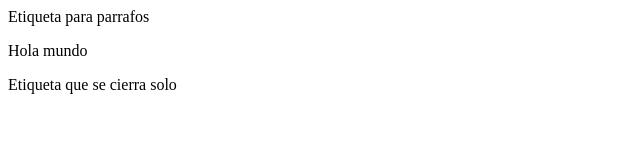
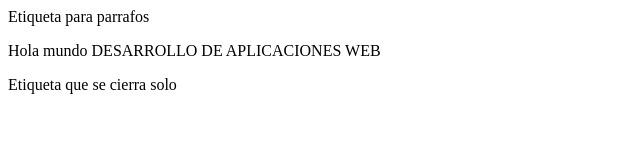
Before and after one commit to msilva6839/actividad-desarolloWeb-1, a plain HTML site: page index.html in a window 1280 px wide. Shown: the whole page, without its empty margins (0-640 px from the left). Drawn offline with Linux system fonts and the light colour scheme.

Commit message:
SE CAMBIA DE MENSAJE AL ARCHIVO HTML

```diff
--- a/index.html
+++ b/index.html
@@ -1,7 +1,7 @@
  Etiqueta para parrafos
 
 <p>
-    Hola mundo
+    Hola mundo DESARROLLO DE APLICACIONES WEB
 </p>
 
 
```
